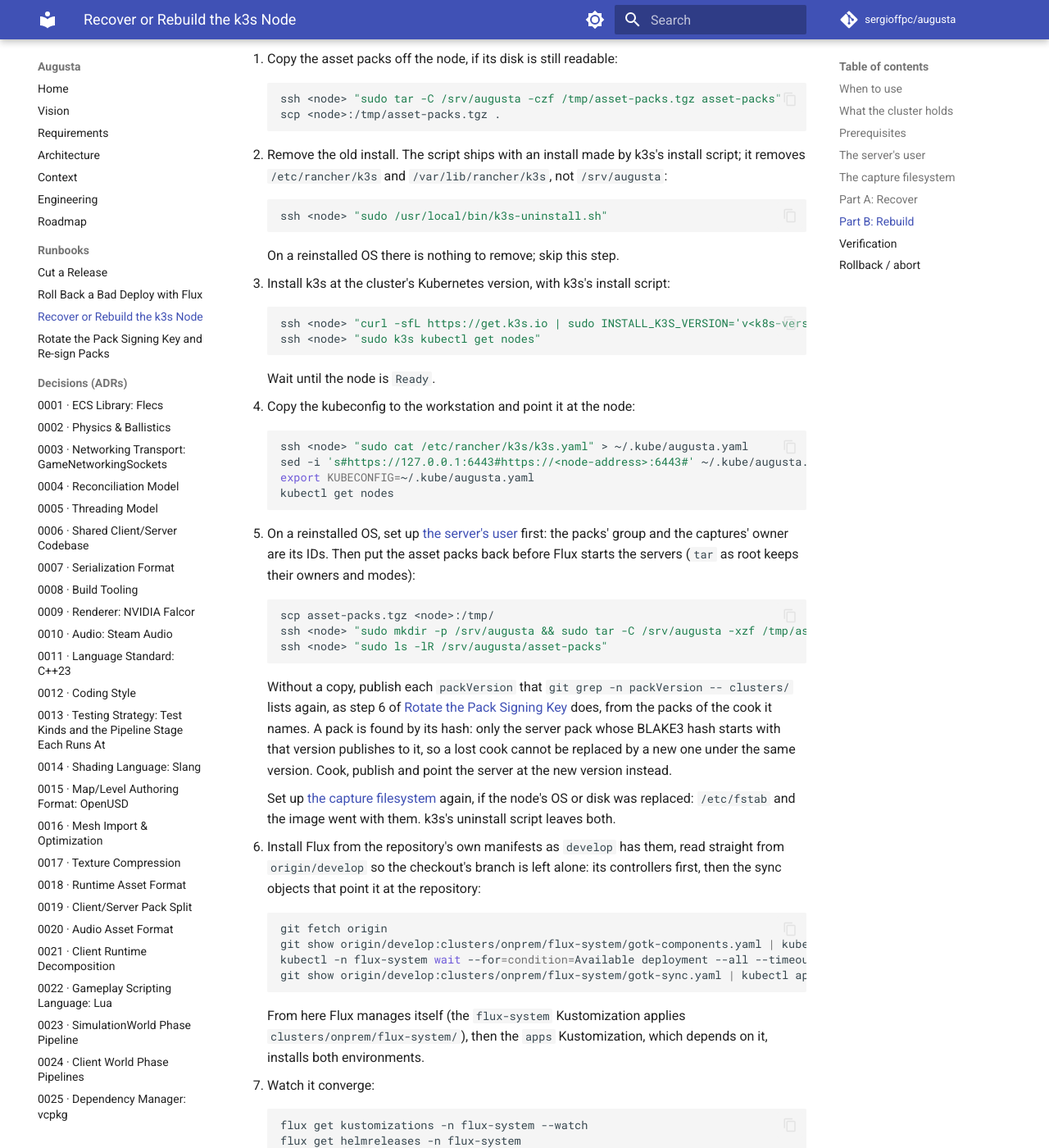
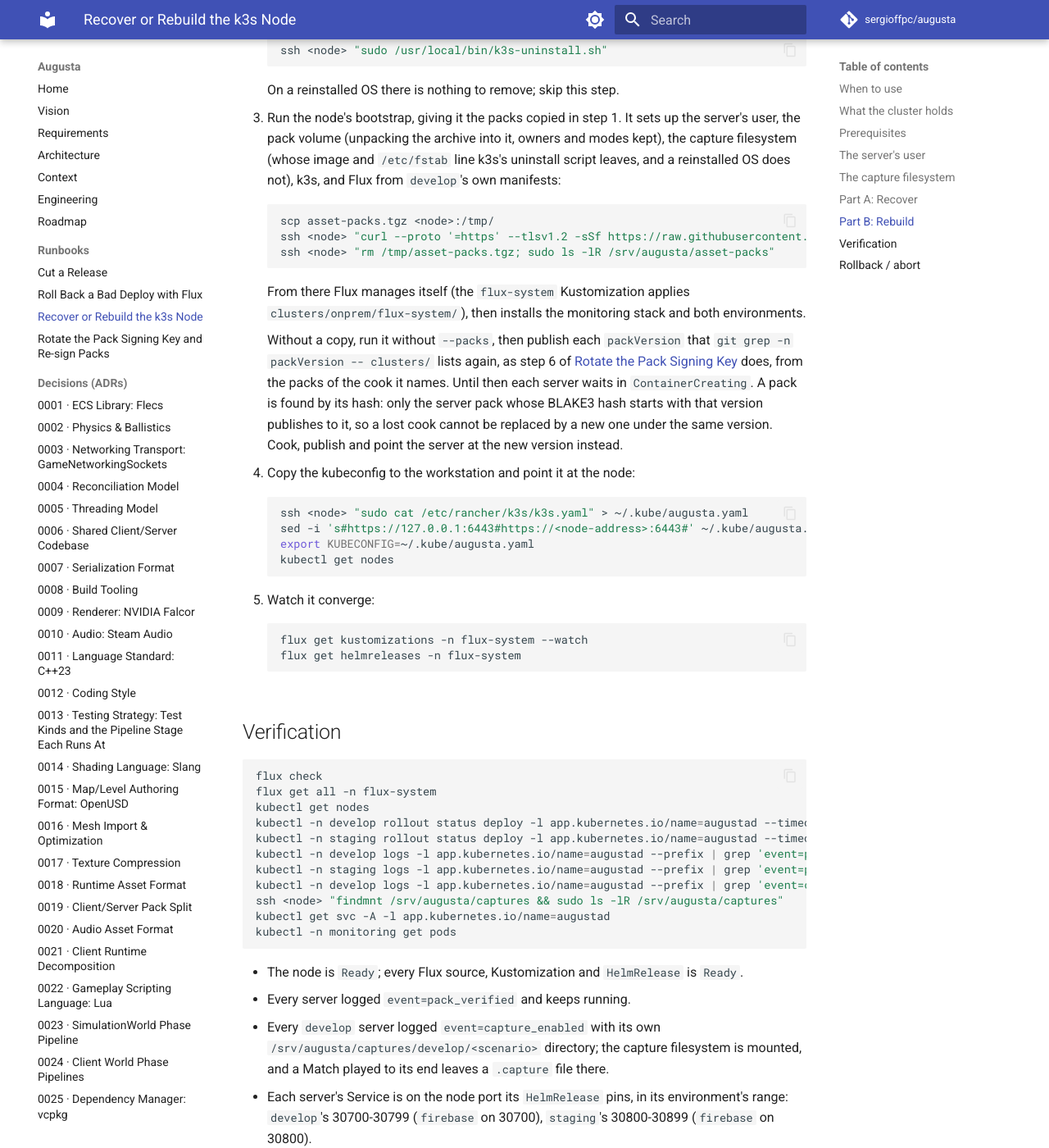
Before and after one commit to sergioffpc/augusta, an MkDocs documentation site: the page built from docs/runbooks/k3s-node-recovery.md, in a window 1280 px wide and 1400 px high, scrolled down 4500 px. Shown: the whole window at 82% size. Built offline with MkDocs 1.6.1 and Material for MkDocs 9.7.7, drawn with Linux system fonts in a browser that asks for light colours; comment, search, counter and statistics services are not loaded; some of the changed text lies outside the part shown.

Commit message:
feat(bootstrap): bootstrap the k3s node on Debian 13
scripts/bootstrap-node.sh sets up the node that runs develop and staging:
systemd-coredump with podman and gdb to read a core (ADR-0047), the augusta
user, the asset-pack volume, the capture filesystem, k3s at a pinned
release, and Flux from develop's manifests. It skips what the node already
has, and --packs unpacks a copy of the asset packs. The recovery runbook's
rebuild runs it in place of its manual steps.

Co-Authored-By: Claude Opus 5.5 <noreply@anthropic.com>

````diff
--- a/docs/runbooks/k3s-node-recovery.md
+++ b/docs/runbooks/k3s-node-recovery.md
@@ -13,9 +13,10 @@ it from the repository. The cluster's design is ADR-0026
 - k3s will not start after part A, its datastore is corrupt, or the node's OS or
   disk was replaced: **Rebuild** (part B).
 - An environment's `HelmRelease` sets `captures.hostPath` and its pod waits in
-  `ContainerCreating`, its events naming `/srv/augusta/captures`: set up
-  [The capture filesystem](#the-capture-filesystem) on the node. A change that
-  turns captures on needs it before it merges.
+  `ContainerCreating`, its events naming `/srv/augusta/captures`: run
+  `scripts/bootstrap-node.sh` on the node, which sets up
+  [The capture filesystem](#the-capture-filesystem) and skips what is there. A
+  change that turns captures on needs it before it merges.
 
 ## What the cluster holds
 
@@ -52,12 +53,14 @@ restores them.
 
 - Console or SSH access, with `sudo`, to the node (`<node>` below). The
   repository does not record its address or OS.
-- The Kubernetes version the cluster runs, `<k8s-version>` below:
+- A Debian 13 node.
+  [`scripts/bootstrap-node.sh`](../../scripts/bootstrap-node.sh) (README.md,
+  Bootstrap), which part B runs, sets it up: the server's user, the asset-pack
+  volume, the capture filesystem, the crash-core handler (ADR-0047), k3s at the
+  release it pins (`K3S_VERSION`, whose Kubernetes version is
   `KUBERNETES_VERSION` in the `manifests` job of
-  [`.github/workflows/ci.yml`](../../.github/workflows/ci.yml), which CI
-  validates the manifests against. The repository does not record the k3s
-  release (`v<version>+k3s<n>`) or any k3s install options or
-  `/etc/rancher/k3s/config.yaml`; the steps below use k3s's defaults.
+  [`.github/workflows/ci.yml`](../../.github/workflows/ci.yml)) with k3s's
+  defaults, and Flux. It skips what the node already has.
 - For a rebuild, a copy of every environment's pack folder: either taken from
   the node in step B1, or re-made from the pack environment that cooked them
   (`<AssetsRoot>\packs\<scenario>\server.pack` and the public key it was signed
@@ -82,18 +85,14 @@ and the node's own users stay out of them:
 - **Captures:** the mounted capture filesystem's root is owned by
   `augusta:augusta` ([The capture filesystem](#the-capture-filesystem)).
 
-Set it up once per node, before Flux starts a server:
+`scripts/bootstrap-node.sh` creates the user and an empty volume. Packs already
+on a node from before this layout are brought to it with:
 
 ```sh
 ssh <node>
-sudo groupadd --system --gid 65532 augusta
-sudo useradd --system --uid 65532 --gid augusta --no-create-home \
-  --home-dir /nonexistent --shell /usr/sbin/nologin augusta
-sudo install -d -o root -g augusta -m 0750 /srv/augusta/asset-packs
 sudo chown -R root:augusta /srv/augusta/asset-packs
 sudo find /srv/augusta/asset-packs -type d -exec chmod 0750 {} +
 sudo find /srv/augusta/asset-packs -type f -exec chmod 0640 {} +
-id augusta
 sudo ls -lR /srv/augusta/asset-packs
 ```
 
@@ -126,22 +125,11 @@ itself, and refuses to start if it cannot.
   or a higher `maxMiB`, grows the image first (below). Until #461 lands nothing
   deletes captures, and a full filesystem only stops them.
 
-Set it up once per node, after [the server's user](#the-servers-user) and before
-Flux starts a capturing server:
+`scripts/bootstrap-node.sh` sets it up, with its `/etc/fstab` line, before it
+installs k3s. To check it:
 
 ```sh
-ssh <node>
-sudo install -d -o root -g root -m 0755 /srv/augusta/captures
-sudo fallocate -l 4GiB /srv/augusta/captures.img
-sudo chmod 0600 /srv/augusta/captures.img
-sudo mkfs.ext4 -q -m 0 -L augusta-captures /srv/augusta/captures.img
-echo '/srv/augusta/captures.img /srv/augusta/captures ext4 loop,nodev,nosuid,noexec,x-systemd.before=k3s.service 0 2' \
-  | sudo tee -a /etc/fstab
-sudo systemctl daemon-reload
-sudo mount /srv/augusta/captures
-sudo install -d -o augusta -g augusta -m 0755 /srv/augusta/captures
-findmnt /srv/augusta/captures
-ls -ld /srv/augusta/captures
+ssh <node> "findmnt /srv/augusta/captures && ls -ld /srv/augusta/captures"
 ```
 
 The mount point itself stays `root:root`; only the mounted filesystem's root is
@@ -233,14 +221,30 @@ Record the new size in this section.
 
     On a reinstalled OS there is nothing to remove; skip this step.
 
-3. Install k3s at the cluster's Kubernetes version, with k3s's install script:
+3. Run the node's bootstrap, giving it the packs copied in step 1. It sets up
+   the server's user, the pack volume (unpacking the archive into it, owners and
+   modes kept), the capture filesystem (whose image and `/etc/fstab` line k3s's
+   uninstall script leaves, and a reinstalled OS does not), k3s, and Flux from
+   `develop`'s own manifests:
 
     ```sh
-    ssh <node> "curl -sfL https://get.k3s.io | sudo INSTALL_K3S_VERSION='v<k8s-version>+k3s<n>' sh -"
-    ssh <node> "sudo k3s kubectl get nodes"
+    scp asset-packs.tgz <node>:/tmp/
+    ssh <node> "curl --proto '=https' --tlsv1.2 -sSf https://raw.githubusercontent.com/sergioffpc/augusta/develop/scripts/bootstrap-node.sh | bash -s -- --packs /tmp/asset-packs.tgz"
+    ssh <node> "rm /tmp/asset-packs.tgz; sudo ls -lR /srv/augusta/asset-packs"
     ```
 
-    Wait until the node is `Ready`.
+    From there Flux manages itself (the `flux-system` Kustomization applies
+    `clusters/onprem/flux-system/`), then installs the monitoring stack and both
+    environments.
+
+    Without a copy, run it without `--packs`, then publish each `packVersion`
+    that `git grep -n packVersion -- clusters/` lists again, as step 6 of
+    [Rotate the Pack Signing Key](pack-key-rotation.md) does, from the packs of
+    the cook it names. Until then each server waits in `ContainerCreating`. A
+    pack is found by its hash: only the server pack whose BLAKE3 hash starts
+    with that version publishes to it, so a lost cook cannot be replaced by a
+    new one under the same version. Cook, publish and point the server at the
+    new version instead.
 
 4. Copy the kubeconfig to the workstation and point it at the node:
 
@@ -251,45 +255,7 @@ Record the new size in this section.
     kubectl get nodes
     ```
 
-5. On a reinstalled OS, set up [the server's user](#the-servers-user) first: the
-   packs' group and the captures' owner are its IDs. Then put the asset packs
-   back before Flux starts the servers (`tar` as root keeps their owners and
-   modes):
-
-    ```sh
-    scp asset-packs.tgz <node>:/tmp/
-    ssh <node> "sudo mkdir -p /srv/augusta && sudo tar -C /srv/augusta -xzf /tmp/asset-packs.tgz && rm /tmp/asset-packs.tgz"
-    ssh <node> "sudo ls -lR /srv/augusta/asset-packs"
-    ```
-
-    Without a copy, publish each `packVersion` that
-    `git grep -n packVersion -- clusters/` lists again, as step 6 of
-    [Rotate the Pack Signing Key](pack-key-rotation.md) does, from the packs of
-    the cook it names. A pack is found by its hash: only the server pack whose
-    BLAKE3 hash starts with that version publishes to it, so a lost cook cannot
-    be replaced by a new one under the same version. Cook, publish and point the
-    server at the new version instead.
-
-    Set up [the capture filesystem](#the-capture-filesystem) again, if the
-    node's OS or disk was replaced: `/etc/fstab` and the image went with them.
-    k3s's uninstall script leaves both.
-
-6. Install Flux from the repository's own manifests as `develop` has them, read
-   straight from `origin/develop` so the checkout's branch is left alone: its
-   controllers first, then the sync objects that point it at the repository:
-
-    ```sh
-    git fetch origin
-    git show origin/develop:clusters/onprem/flux-system/gotk-components.yaml | kubectl apply --server-side -f -
-    kubectl -n flux-system wait --for=condition=Available deployment --all --timeout 5m
-    git show origin/develop:clusters/onprem/flux-system/gotk-sync.yaml | kubectl apply -f -
-    ```
-
-    From here Flux manages itself (the `flux-system` Kustomization applies
-    `clusters/onprem/flux-system/`), then the `apps` Kustomization, which
-    depends on it, installs both environments.
-
-7. Watch it converge:
+5. Watch it converge:
 
     ```sh
     flux get kustomizations -n flux-system --watch
````
Also changed, not shown: README.md (+14 -0 lines), 1 other file.
